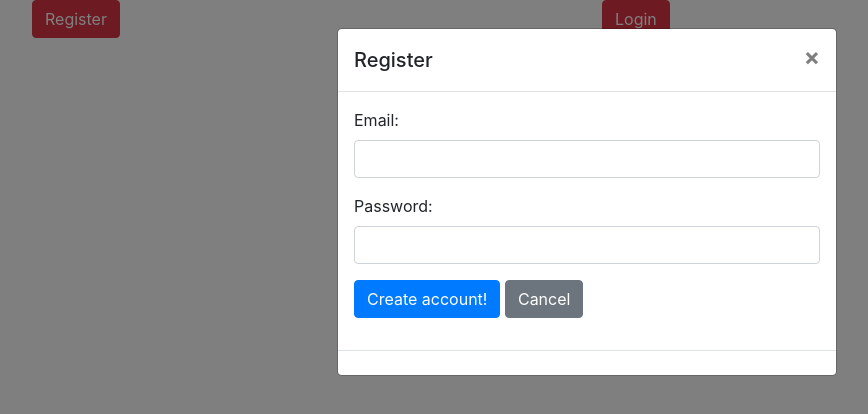
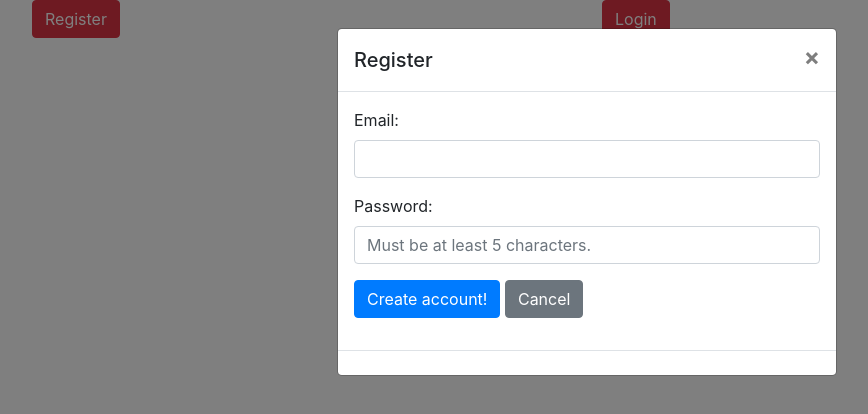
Before and after one commit to gubcodes/recipeazy, a React (Create React App) app in the folder client/: page / in a window 1280 px wide. Both pictures are taken after a click on the button "Register". Shown: the top 414 px of the page, without its empty margins (53-921 px from the left). Built offline with nearby package versions, Linux system fonts and the light colour scheme.

Commit message:
min pass length/afternoon push

```diff
--- a/client/src/auth/Login.js
+++ b/client/src/auth/Login.js
@@ -17,7 +17,7 @@ const Login = (props) => {
 
   let handleSubmit = (event) => {
     event.preventDefault();
-    fetch('http://localhost:3001/user/login', {
+    fetch('https://group-4-recipeazy-server.herokuapp.com/user/login', {
         method: 'POST',
         body: JSON.stringify({user:{email: email, password: password}}),
         headers: new Headers({
@@ -44,7 +44,7 @@ const Login = (props) => {
                 </FormGroup>
                 <FormGroup>
                     <Label htmlFor="password">Password: </Label>
-                    <Input onChange={(e) => setPassword(e.target.value)} type="password" name="password" value={password}/>
+                    <Input placeholder="Must be at least 5 characters." required minlength="5" onChange={(e) => setPassword(e.target.value)} type="password" name="password" value={password}/>
                 </FormGroup>
             </Form>
         </ModalBody>
--- a/client/src/auth/Register.js
+++ b/client/src/auth/Register.js
@@ -17,7 +17,7 @@ const Register = (props) => {
 
     let handleSubmit = (event) => {
         event.preventDefault();
-        fetch('http://localhost:3001/user/register', {
+        fetch('https://group-4-recipeazy-server.herokuapp.com/user/register', {
             method: 'POST',
             body: JSON.stringify({user:{email: email, password: password}}),
             headers: new Headers({
@@ -44,7 +44,7 @@ const Register = (props) => {
                 </FormGroup>
                 <FormGroup>
                     <Label htmlFor="password">Password: </Label>
-                    <Input onChange={(e) => setPassword(e.target.value)} name="password" type="password" value={password}/>
+                    <Input placeholder="Must be at least 5 characters." required minlength="5" onChange={(e) => setPassword(e.target.value)} name="password" type="password" value={password}/>
                 </FormGroup>
                 <FormGroup>
                 <Button color="primary" type="submit" onClick={toggle}>Create account!</Button>{' '}
```
Also changed, not shown: 1 other file (tests, documents, lock files or other folders).
